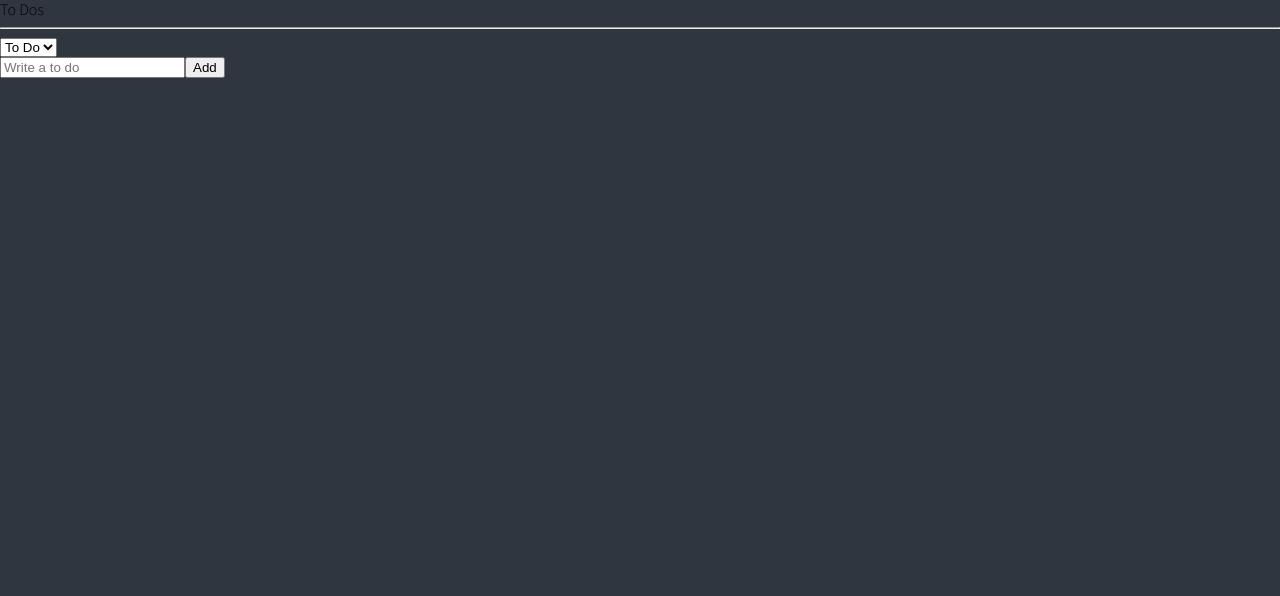
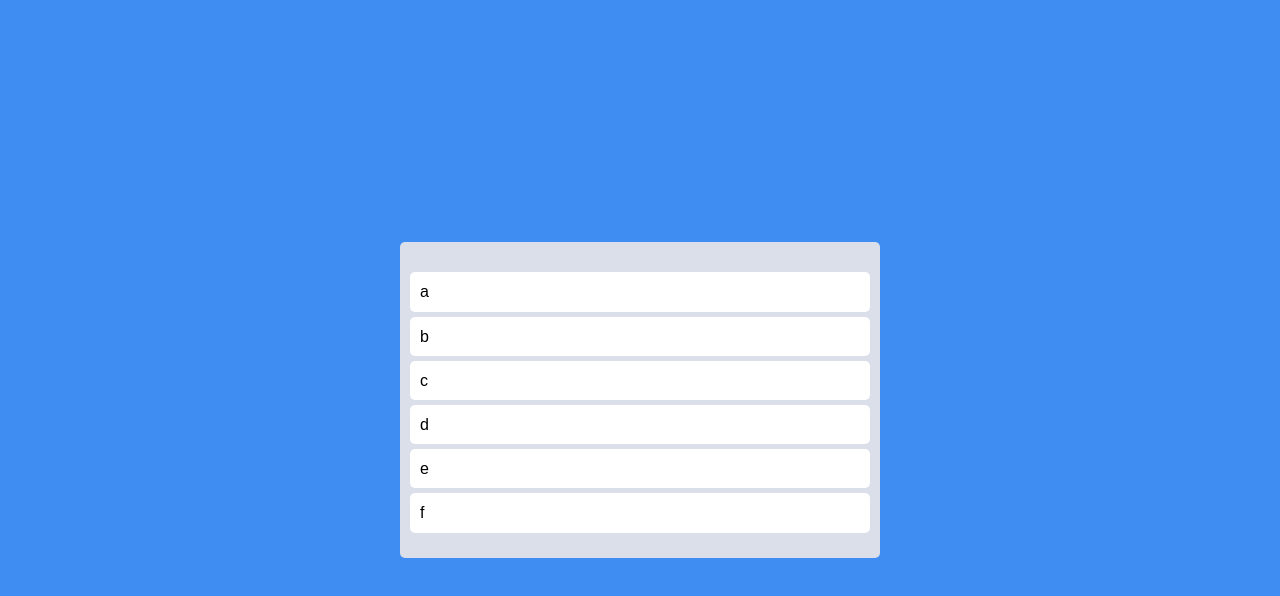
Before and after one commit to JeongHwan96/ToDO, a React (Create React App) app: page / in a window 1280 px wide. Shown: the top 596 px of the page. Built offline with nearby package versions, Linux system fonts and the light colour scheme.

Commit message:
use react-beautiful-dnd

```diff
--- a/package.json
+++ b/package.json
@@ -13,6 +13,7 @@
     "apexcharts": "^3.35.4",
     "react": "^18.2.0",
     "react-apexcharts": "^1.4.0",
+    "react-beautiful-dnd": "^13.1.0",
     "react-dom": "^18.2.0",
     "react-helmet": "^6.1.0",
     "react-hook-form": "^7.34.0",
@@ -53,6 +54,7 @@
     ]
   },
   "devDependencies": {
+    "@types/react-beautiful-dnd": "^13.1.2",
     "@types/react-helmet": "^6.1.5",
     "@types/react-router-dom": "^5.3.3",
     "@types/styled-components": "^5.1.25",
--- a/src/App.tsx
+++ b/src/App.tsx
@@ -1,77 +1,67 @@
-import { createGlobalStyle } from "styled-components";
-import ToDoList from "./components/ToDoList";
+import {
+  DragDropContext,
+  Droppable,
+  Draggable,
+  DropResult,
+} from "react-beautiful-dnd";
+import styled from "styled-components";
+import { useRecoilValue } from "recoil";
+import { useRecoilState } from "recoil";
+import { toDoState } from "./atoms";
+import DragabbleCard from "./Components/DragabbleCard";
 
-const GlobalStyle = createGlobalStyle`
-@import url('https://fonts.googleapis.com/css2?family=Source+Sans+Pro:wght@300;400&display=swap');
-html, body, div, span, applet, object, iframe,
-h1, h2, h3, h4, h5, h6, p, blockquote, pre,
-a, abbr, acronym, address, big, cite, code,
-del, dfn, em, img, ins, kbd, q, s, samp,
-small, strike, strong, sub, sup, tt, var,
-b, u, i, center,
-dl, dt, dd, menu, ol, ul, li,
-fieldset, form, label, legend,
-table, caption, tbody, tfoot, thead, tr, th, td,
-article, aside, canvas, details, embed,
-figure, figcaption, footer, header, hgroup,
-main, menu, nav, output, ruby, section, summary,
-time, mark, audio, video {
-  margin: 0;
-  padding: 0;
-  border: 0;
-  font-size: 100%;
-  font: inherit;
-  vertical-align: baseline;
-}
-/* HTML5 display-role reset for older browsers */
-article, aside, details, figcaption, figure,
-footer, header, hgroup, main, menu, nav, section {
-  display: block;
-}
-/* HTML5 hidden-attribute fix for newer browsers */
-*[hidden] {
-    display: none;
-}
-body {
-  line-height: 1;
-}
-menu, ol, ul {
-  list-style: none;
-}
-blockquote, q {
-  quotes: none;
-}
-blockquote:before, blockquote:after,
-q:before, q:after {
-  content: '';
-  content: none;
-}
-table {
-  border-collapse: collapse;
-  border-spacing: 0;
-}
-* {
-  box-sizing: border-box;
-}
-body {
-  font-weight: 300;
-  font-family: 'Source Sans Pro', sans-serif;
-  background-color:${(props) => props.theme.bgColor};
-  color:${(props) => props.theme.textColor};
-  line-height: 1.2;
-}
-a {
-  text-decoration:none;
-  color:inherit;
-}
+const Wrapper = styled.div`
+  display: flex;
+  max-width: 480px;
+  width: 100%;
+  margin: 0 auto;
+  justify-content: center;
+  align-items: center;
+  height: 100vh;
+`;
+
+const Boards = styled.div`
+  display: grid;
+  width: 100%;
+  grid-template-columns: repeat(1, 1fr);
+`;
+
+const Board = styled.div`
+  padding: 20px 10px;
+  padding-top: 30px;
+  background-color: ${(props) => props.theme.boardColor};
+  border-radius: 5px;
+  min-height: 200px;
 `;
 
 function App() {
+  const [toDos, setToDos] = useRecoilState(toDoState);
+  const onDragEnd = ({ draggableId, destination, source }: DropResult) => {
+    if (!destination) return;
+    setToDos((oldToDos) => {
+      const copyToDos = [...oldToDos];
+      copyToDos.splice(source.index, 1);
+      copyToDos.splice(destination?.index, 0, draggableId);
+      return copyToDos;
+    });
+  };
   return (
-    <>
-      <GlobalStyle />
-      <ToDoList />
-    </>
+    <DragDropContext onDragEnd={onDragEnd}>
+      <Wrapper>
+        <Boards>
+          <Droppable droppableId="one">
+            {(magic) => (
+              <Board ref={magic.innerRef} {...magic.droppableProps}>
+                {toDos.map((toDo, index) => (
+                  <DragabbleCard key={toDo} toDo={toDo} index={index} />
+                ))}
+                {magic.placeholder}
+              </Board>
+            )}
+          </Droppable>
+        </Boards>
+      </Wrapper>
+    </DragDropContext>
   );
 }
 export default App;
--- /dev/null
+++ b/src/Components/DragabbleCard.tsx
@@ -0,0 +1,32 @@
+import React from "react";
+import { Draggable } from "react-beautiful-dnd";
+import styled from "styled-components";
+
+const Card = styled.div`
+  border-radius: 5px;
+  margin-bottom: 5px;
+  padding: 10px 10px;
+  background-color: ${(props) => props.theme.cardColor};
+`;
+
+interface IDdragabbleCardPros {
+  toDo: string;
+  index: number;
+}
+function DragabbleCard({ toDo, index }: IDdragabbleCardPros) {
+  return (
+    <Draggable key={toDo} draggableId={toDo} index={index}>
+      {(magic) => (
+        <Card
+          ref={magic.innerRef}
+          {...magic.dragHandleProps}
+          {...magic.draggableProps}
+        >
+          {toDo}
+        </Card>
+      )}
+    </Draggable>
+  );
+}
+
+export default React.memo(DragabbleCard);
--- a/src/atoms.tsx
+++ b/src/atoms.tsx
@@ -1,24 +1,7 @@
+import React from "react";
 import { atom, selector } from "recoil";
-export interface IToDo {
-  text: string;
-  id: number;
-  category: "TO_DO" | "DOING" | "DONE";
-}
 
-export const categoryState = atom({
-  key: "category",
-  default: "TO_DO",
+export const toDoState = atom({
+  key: "toDo",
+  default: ["a", "b", "c", "d", "e", "f"],
 });
-
-export const toDoState = atom<IToDo[]>({
-  key: "toDo",
-  default: [],
-});
-export const toDoSelector = selector({
-  key: "toDoSelector",
-  get: ({ get }) => {
-    const toDos = get(toDoState);
-    const category = get(categoryState);
-    return toDos.filter((toDo) => toDo.category === category);
-  },
-});
--- a/src/components/CreateToDo.tsx
+++ /dev/null
@@ -1,32 +0,0 @@
-import { useForm } from "react-hook-form";
-import { useSetRecoilState } from "recoil";
-import { toDoState } from "../atoms";
-
-interface IForm {
-  toDo: string;
-}
-
-function CreateToDo() {
-  const setToDos = useSetRecoilState(toDoState);
-  const { register, handleSubmit, setValue } = useForm<IForm>();
-  const handleValid = ({ toDo }: IForm) => {
-    setToDos((oldToDos) => [
-      { text: toDo, id: Date.now(), category: "TO_DO" },
-      ...oldToDos,
-    ]);
-    setValue("toDo", "");
-  };
-  return (
-    <form onSubmit={handleSubmit(handleValid)}>
-      <input
-        {...register("toDo", {
-          required: "Please write a To Do",
-        })}
-        placeholder="Write a to do"
-      />
-      <button>Add</button>
-    </form>
-  );
-}
-
-export default CreateToDo;
--- a/src/components/ToDo.tsx
+++ /dev/null
@@ -1,44 +0,0 @@
-import React from "react";
-import { useSetRecoilState } from "recoil";
-import { IToDo, toDoState } from "../atoms";
-
-function ToDo({ text, category, id }: IToDo) {
-  const setToDos = useSetRecoilState(toDoState);
-  const onClick = (event: React.MouseEvent<HTMLButtonElement>) => {
-    const {
-      currentTarget: { name },
-    } = event;
-    setToDos((oldToDos) => {
-      const targetIndex = oldToDos.findIndex((toDo) => toDo.id === id);
-      const oldToDo = oldToDos[targetIndex];
-      const newToDo = { text, id, category: name as any };
-      console.log(oldToDo, newToDo);
-      return [
-        ...oldToDos.slice(0, targetIndex),
-        newToDo,
-        ...oldToDos.slice(targetIndex + 1),
-      ];
-    });
-  };
-  return (
-    <li>
-      <span>{text}</span>
-      {category !== "DOING" && (
-        <button name="DOING" onClick={onClick}>
-          Doing
-        </button>
-      )}
-      {category !== "TO_DO" && (
-        <button name="TO_DO" onClick={onClick}>
-          To Do
-        </button>
-      )}
-      {category !== "DONE" && (
-        <button name="DONE" onClick={onClick}>
-          Done
-        </button>
-      )}
-    </li>
-  );
-}
-export default ToDo;
--- a/src/components/ToDoList.tsx
+++ /dev/null
@@ -1,29 +0,0 @@
-import React from "react";
-import { useRecoilState, useRecoilValue } from "recoil";
-import { categoryState, toDoSelector } from "../atoms";
-import CreateToDo from "./CreateToDo";
-import ToDo from "./ToDo";
-
-function ToDoList() {
-  const toDos = useRecoilValue(toDoSelector);
-  const [category, setCategory] = useRecoilState(categoryState);
-  const onInput = (event: React.FormEvent<HTMLSelectElement>) => {
-    setCategory(event.currentTarget.value);
-  };
-  return (
-    <div>
-      <h1>To Dos</h1>
-      <hr />
-      <select value={category} onInput={onInput}>
-        <option value="TO_DO">To Do</option>
-        <option value="DOING">Doing</option>
-        <option value="DONE">Done</option>
-      </select>
-      <CreateToDo />
-      {toDos?.map((toDo) => (
-        <ToDo key={toDo.id} {...toDo} />
-      ))}
-    </div>
-  );
-}
-export default ToDoList;
--- a/src/index.tsx
+++ b/src/index.tsx
@@ -1,19 +1,82 @@
 import React from "react";
-import ReactDOM from "react-dom/client";
+import ReactDOM from "react-dom";
+import { RecoilRoot } from "recoil";
+import { ThemeProvider } from "styled-components";
+import App from "./App";
 import { darkTheme } from "./theme";
-import { ThemeProvider } from "styled-components";
-import { RecoilRoot } from "recoil";
-import App from "./App";
-
-const root = ReactDOM.createRoot(
-  document.getElementById("root") as HTMLElement
-);
-root.render(
+import { createGlobalStyle } from "styled-components";
+const GlobalStyle = createGlobalStyle`
+@import url('https://fonts.googleapis.com/css2?family=Source+Sans+Pro:wght@300;400&display=swap');
+html, body, div, span, applet, object, iframe,
+h1, h2, h3, h4, h5, h6, p, blockquote, pre,
+a, abbr, acronym, address, big, cite, code,
+del, dfn, em, img, ins, kbd, q, s, samp,
+small, strike, strong, sub, sup, tt, var,
+b, u, i, center,
+dl, dt, dd, menu, ol, ul, li,
+fieldset, form, label, legend,
+table, caption, tbody, tfoot, thead, tr, th, td,
+article, aside, canvas, details, embed,
+figure, figcaption, footer, header, hgroup,
+main, menu, nav, output, ruby, section, summary,
+time, mark, audio, video {
+  margin: 0;
+  padding: 0;
+  border: 0;
+  font-size: 100%;
+  font: inherit;
+  vertical-align: baseline;
+}
+/* HTML5 display-role reset for older browsers */
+article, aside, details, figcaption, figure,
+footer, header, hgroup, main, menu, nav, section {
+  display: block;
+}
+/* HTML5 hidden-attribute fix for newer browsers */
+*[hidden] {
+    display: none;
+}
+body {
+  line-height: 1;
+}
+menu, ol, ul {
+  list-style: none;
+}
+blockquote, q {
+  quotes: none;
+}
+blockquote:before, blockquote:after,
+q:before, q:after {
+  content: '';
+  content: none;
+}
+table {
+  border-collapse: collapse;
+  border-spacing: 0;
+}
+* {
+  box-sizing: border-box;
+}
+body {
+  font-weight: 300;
+  font-family: 'Source Sans Pro', sans-serif;
+  background-color:${(props) => props.theme.bgColor};
+  color:black;
+  line-height: 1.2;
+}
+a {
+  text-decoration:none;
+  color:inherit;
+}
+`;
+ReactDOM.render(
   <React.StrictMode>
     <RecoilRoot>
       <ThemeProvider theme={darkTheme}>
+        <GlobalStyle />
         <App />
       </ThemeProvider>
     </RecoilRoot>
-  </React.StrictMode>
+  </React.StrictMode>,
+  document.getElementById("root")
 );
--- a/src/styled.d.ts
+++ b/src/styled.d.ts
@@ -1,10 +1,9 @@
 import "styled-components";
 
-// and extend them!
 declare module "styled-components" {
   export interface DefaultTheme {
     bgColor: string;
-    textColor: string;
-    accentColor?: string;
+    boardColor: string;
+    cardColor: string;
   }
 }
--- a/src/theme.tsx
+++ b/src/theme.tsx
@@ -1,7 +1,7 @@
 import { DefaultTheme } from "styled-components";
 
 export const darkTheme: DefaultTheme = {
-  bgColor: "#2f3640",
-  textColor: "black",
-  accentColor: "#8c7ae6",
+  bgColor: "#3F8CF2",
+  boardColor: "#DADFE9",
+  cardColor: "white",
 };
```
Also changed, not shown: 1 other file (tests, documents, lock files or other folders).
